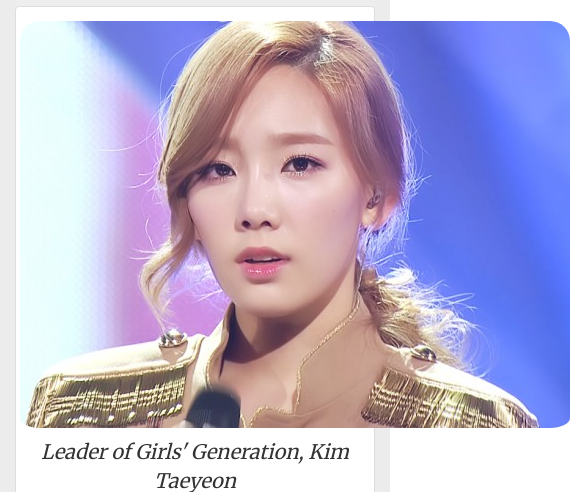
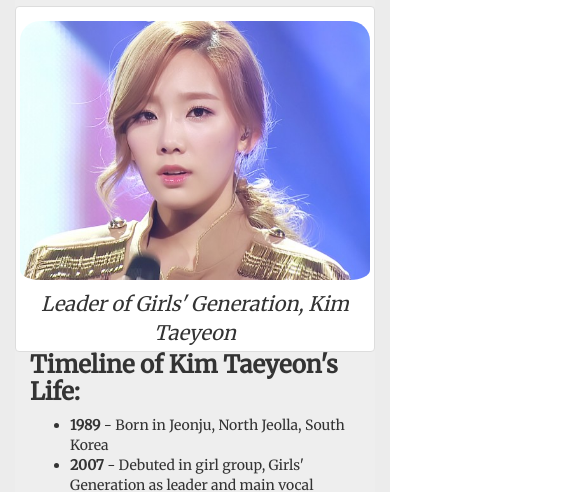
Before and after one commit to alexanderluong/tribute-page, a plain HTML site: page index.html in a window 390 px wide. Shown: the part 297-789 px from the top of the page, 570 px wide, since content can reach past the window. Drawn offline with nearby package versions, Linux system fonts and the light colour scheme.

Commit message:
Add 'img-responsive' class to image'
q

```diff
--- a/index.html
+++ b/index.html
@@ -26,7 +26,7 @@
         <h2 class="text-center caption" style="margin-top:-5px;">Leader of Girls' Generation</h2>
         <div id="image-subtitle" class="col-md-8 col-md-offset-2 thumbnail">
           <br>
-          <center><img src="taeyeon-snsd1.jpg" id="center-image" alt="Kim Taeyeon"></img>
+          <center><img src="taeyeon-snsd1.jpg" class="img-responsive" id="center-image" alt="Kim Taeyeon"></img>
           </center>
           <div class="subtitle">Leader of Girls' Generation, Kim Taeyeon</div>
         </div>
```
